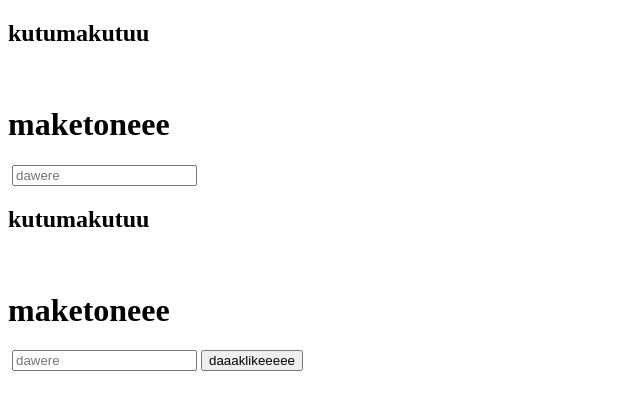
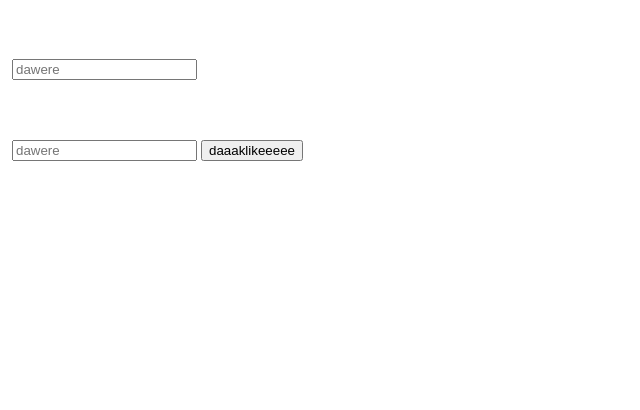
Before and after one commit to nika19811981/nika-s-repository, a plain HTML site: page index.html in a window 1280 px wide. Shown: the whole page, without its empty margins (0-640 px from the left). Drawn offline with Linux system fonts and the light colour scheme.

Commit message:
changed texts

```diff
--- a/index.html
+++ b/index.html
@@ -7,13 +7,13 @@
 </head>
 <body>
     <div>
-        <h2>kutumakutuu</h2>
+        <h2></h2>
     </div>
 
     <img src="" alt="">
 
     <div>
-        <h1>maketoneee</h1>
+        <h1></h1>
     </div>
 
     <img src="" alt="">
@@ -21,13 +21,13 @@
     <input type="text" placeholder="dawere">
 
      <div>
-        <h2>kutumakutuu</h2>
+        <h2></h2>
     </div>
 
     <img src="" alt="">
 
     <div>
-        <h1>maketoneee</h1>
+        <h1></h1>
     </div>
 
     <img src="" alt="">
```
